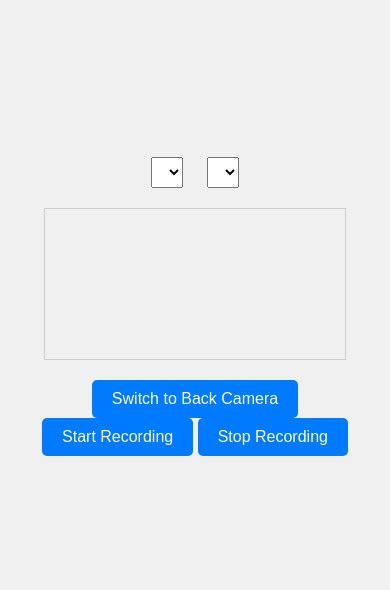
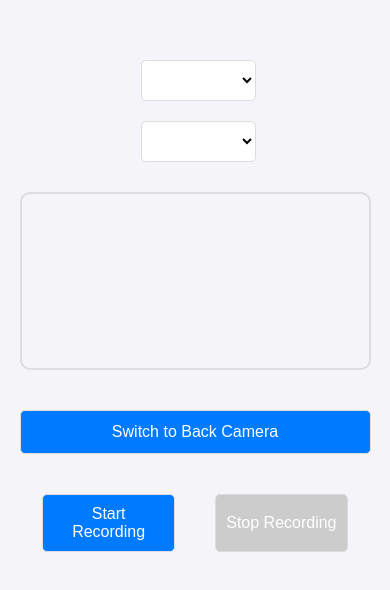
Before and after one commit to s322596/arweb, a website built with Vite: page index.html in a window 390 px wide. Shown: the part 116-706 px from the top of the page. Built offline with nearby package versions, Linux system fonts and the light colour scheme; no server answers; what @snap/camera-kit would draw is missing.

Commit message:
css adjustment

```diff
--- a/styles.css
+++ b/styles.css
@@ -1,41 +1,116 @@
-/* styles.css */
-body {
-  font-family: Arial, sans-serif;
+/* General resets */
+* {
   margin: 0;
   padding: 0;
+  box-sizing: border-box;
+}
+
+body {
+  font-family: 'Arial', sans-serif;
+  background-color: #f4f4f9;
+  color: #333;
   display: flex;
   flex-direction: column;
   align-items: center;
   justify-content: center;
-  height: 100vh;
-  background-color: #f0f0f0;
+  min-height: 100vh;
+  margin: 0;
 }
 
-div {
+h1 {
+  color: #333;
+  text-align: center;
   margin-bottom: 20px;
+  font-size: 2rem;
+}
+
+select, button {
+  padding: 10px;
+  margin: 10px;
+  font-size: 1rem;
+  border-radius: 5px;
+  border: 1px solid #ddd;
+  transition: all 0.3s ease;
 }
 
 select {
-  margin: 0 10px;
-  padding: 5px;
-  font-size: 16px;
+  width: 200px;
+  background-color: #fff;
+}
+
+select:focus, button:hover {
+  border-color: #007bff;
+  box-shadow: 0 0 5px rgba(0, 123, 255, 0.5);
+}
+
+button {
+  background-color: #007bff;
+  color: white;
+  cursor: pointer;
+}
+
+button:disabled {
+  background-color: #ccc;
+  cursor: not-allowed;
+}
+
+button:hover:not(:disabled) {
+  background-color: #0056b3;
+}
+
+#flip {
+  margin-top: 20px;
+  padding: 12px 20px;
 }
 
 canvas {
-  border: 1px solid #ccc;
-  margin-bottom: 20px;
+  margin: 20px 0;
+  width: 100%;
+  max-width: 600px;
+  height: auto;
+  border: 2px solid #ddd;
+  border-radius: 10px;
 }
 
-button {
-  padding: 10px 20px;
-  font-size: 16px;
-  background-color: #007bff;
-  color: white;
-  border: none;
-  border-radius: 5px;
-  cursor: pointer;
+section {
+  margin-top: 20px;
+  display: flex;
+  justify-content: center;
+  gap: 20px;
 }
 
-button:hover {
-  background-color: #0056b3;
+#video-container {
+  display: flex;
+  flex-direction: column;
+  align-items: center;
+  margin-top: 20px;
 }
+
+#video {
+  width: 100%;
+  max-width: 600px;
+  height: auto;
+  border-radius: 10px;
+  border: 2px solid #ddd;
+}
+
+#download {
+  margin-top: 10px;
+  padding: 10px 20px;
+  background-color: #28a745;
+  color: white;
+}
+
+#download:hover {
+  background-color: #218838;
+}
+
+@media (max-width: 768px) {
+  select, button {
+    width: 90%;
+  }
+
+  canvas, #video {
+    width: 90%;
+  }
+}
```
